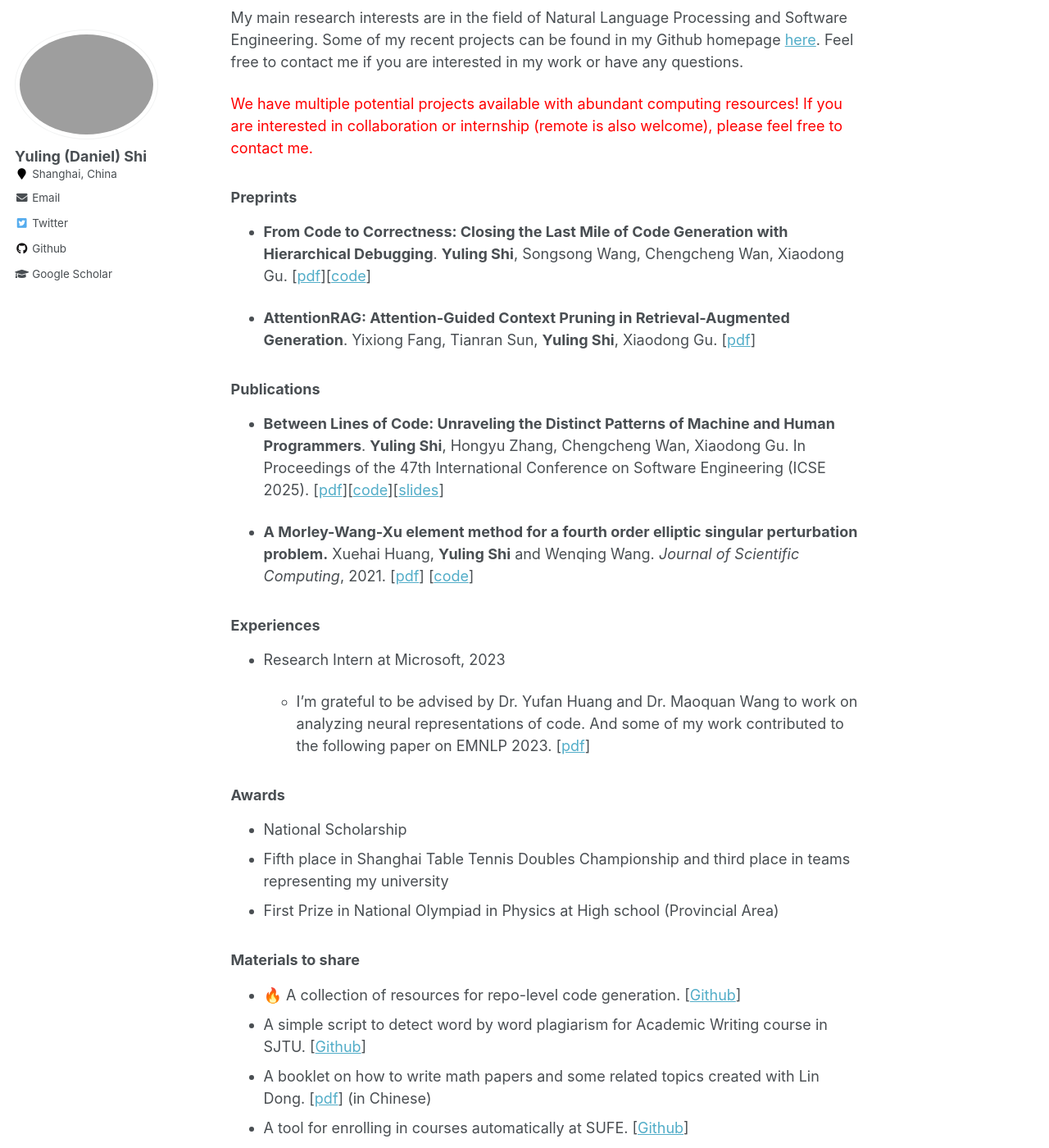
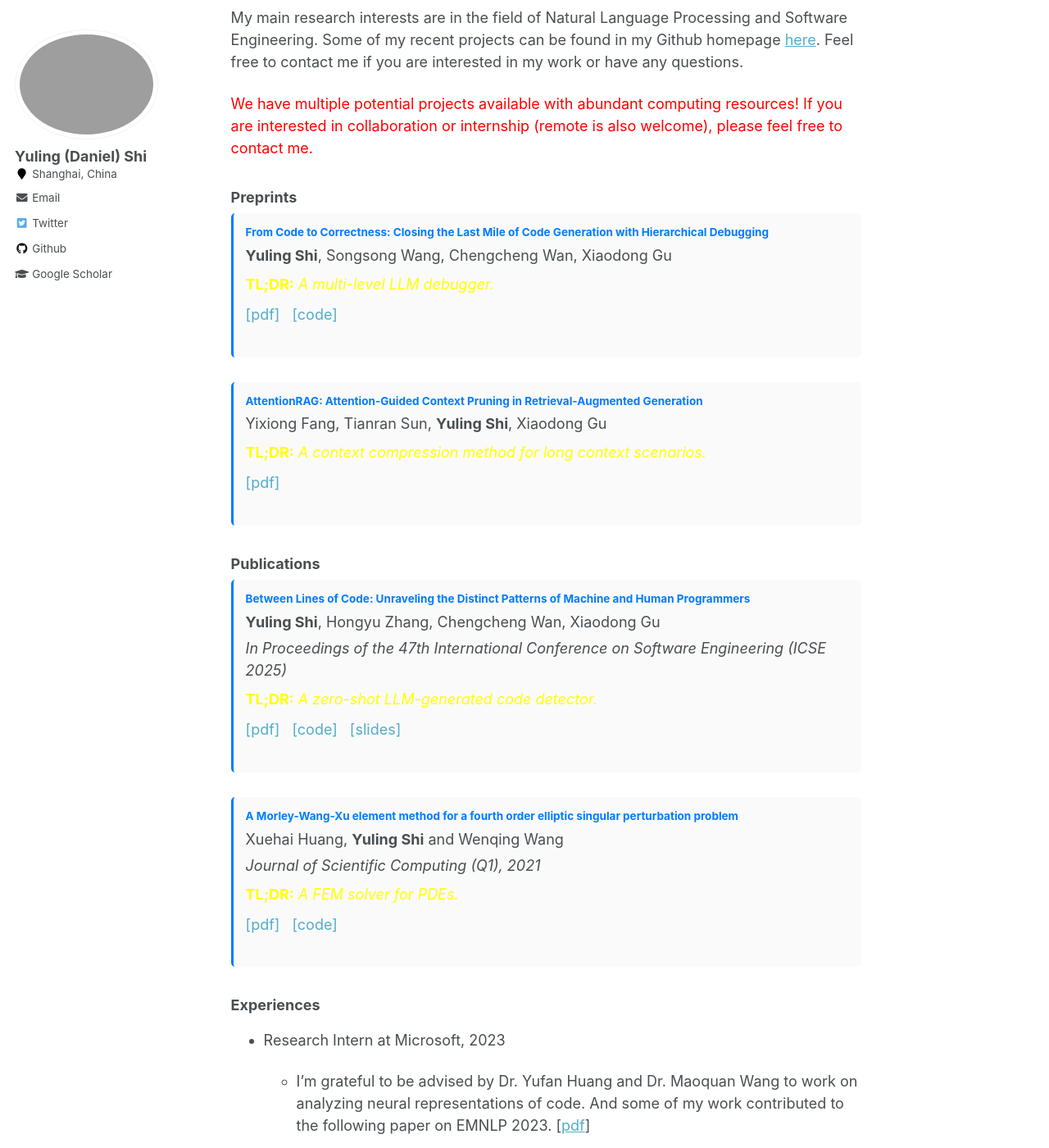
Before and after one commit to YerbaSite/YerbaSite.github.io, a Jekyll site: the page built from _pages/about.md, in a window 1280 px wide and 1400 px high, scrolled down 323 px. Shown: the whole window at 82% size. Built offline with Jekyll 4.4.1, drawn with Linux system fonts in a browser that asks for light colours.

Commit message:
update style

```diff
--- a/_pages/about.md
+++ b/_pages/about.md
@@ -21,21 +21,81 @@ We have multiple potential projects available with abundant computing resources!
 
 ### Preprints
 
-- **From Code to Correctness: Closing the Last Mile of Code Generation with Hierarchical Debugging**. **Yuling Shi**, Songsong Wang, Chengcheng Wan, Xiaodong Gu.
-[[pdf](https://arxiv.org/abs/2410.01215)][[code](https://github.com/YerbaPage/MGDebugger)]
+<div class="paper-item">
+  <h4>From Code to Correctness: Closing the Last Mile of Code Generation with Hierarchical Debugging</h4>
+  <p class="authors"><strong>Yuling Shi</strong>, Songsong Wang, Chengcheng Wan, Xiaodong Gu</p>
+  <p class="description"><span style="color: yellow;"><strong>TL;DR:</strong> <em>A multi-level LLM debugger.</em></span></p>
+  <p class="links">
+    <a href="https://arxiv.org/abs/2410.01215" target="_blank">[pdf]</a>
+    <a href="https://github.com/YerbaPage/MGDebugger" target="_blank">[code]</a>
+  </p>
+</div>
 
-- **AttentionRAG: Attention-Guided Context Pruning in Retrieval-Augmented Generation**. Yixiong Fang, Tianran Sun, **Yuling Shi**, Xiaodong Gu.
-[[pdf](https://arxiv.org/abs/2503.10720)]
+<div class="paper-item">
+  <h4>AttentionRAG: Attention-Guided Context Pruning in Retrieval-Augmented Generation</h4>
+  <p class="authors">Yixiong Fang, Tianran Sun, <strong>Yuling Shi</strong>, Xiaodong Gu</p>
+  <p class="description"><span style="color: yellow;"><strong>TL;DR:</strong> <em>A context compression method for long context scenarios.</em></span></p>
+  <p class="links">
+    <a href="https://arxiv.org/abs/2503.10720" target="_blank">[pdf]</a>
+  </p>
+</div>
 
 ### Publications
 
-- **Between Lines of Code: Unraveling the Distinct Patterns of Machine and Human Programmers**. **Yuling Shi**, Hongyu Zhang, Chengcheng Wan, Xiaodong Gu.
-In Proceedings of the 47th International Conference on Software Engineering (ICSE 2025).
-[[pdf](https://www.computer.org/csdl/proceedings-article/icse/2025/056900a051/215aWoRvPCE)][[code](https://github.com/YerbaPage/DetectCodeGPT)][[slides](https://github.com/YerbaSite/YerbaSite.github.io/blob/master/files/detectcodegpt_slides.pdf)]
+<div class="paper-item">
+  <h4>Between Lines of Code: Unraveling the Distinct Patterns of Machine and Human Programmers</h4>
+  <p class="authors"><strong>Yuling Shi</strong>, Hongyu Zhang, Chengcheng Wan, Xiaodong Gu</p>
+  <p class="venue">In Proceedings of the 47th International Conference on Software Engineering (ICSE 2025)</p>
+  <p class="description"><span style="color: yellow;"><strong>TL;DR:</strong> <em>A zero-shot LLM-generated code detector.</em></span></p>
+  <p class="links">
+    <a href="https://www.computer.org/csdl/proceedings-article/icse/2025/056900a051/215aWoRvPCE" target="_blank">[pdf]</a>
+    <a href="https://github.com/YerbaPage/DetectCodeGPT" target="_blank">[code]</a>
+    <a href="https://github.com/YerbaSite/YerbaSite.github.io/blob/master/files/detectcodegpt_slides.pdf" target="_blank">[slides]</a>
+  </p>
+</div>
 
-- **A Morley-Wang-Xu element method for a fourth order elliptic singular perturbation problem.** Xuehai Huang, **Yuling Shi** and Wenqing Wang.
-*Journal of Scientific Computing*, 2021.
-[[pdf](https://link.springer.com/content/pdf/10.1007/s10915-021-01483-2.pdf)] [[code](https://github.com/YerbaPage/FEM)]
+<div class="paper-item">
+  <h4>A Morley-Wang-Xu element method for a fourth order elliptic singular perturbation problem</h4>
+  <p class="authors">Xuehai Huang, <strong>Yuling Shi</strong> and Wenqing Wang</p>
+  <p class="venue"><em>Journal of Scientific Computing</em> (Q1), 2021</p>
+  <p class="description"><span style="color: yellow;"><strong>TL;DR:</strong> <em>A FEM solver for PDEs.</em></span></p>
+  <p class="links">
+    <a href="https://link.springer.com/content/pdf/10.1007/s10915-021-01483-2.pdf" target="_blank">[pdf]</a>
+    <a href="https://github.com/YerbaPage/FEM" target="_blank">[code]</a>
+  </p>
+</div>
+
+<style>
+.paper-item {
+  margin-bottom: 30px;
+  padding: 15px;
+  border-left: 3px solid #007bff;
+  background-color: rgba(0,0,0,0.02);
+  border-radius: 5px;
+}
+.paper-item h4 {
+  margin-top: 0;
+  color: #007bff;
+}
+.paper-item .authors {
+  margin: 5px 0;
+}
+.paper-item .venue {
+  font-style: italic;
+  margin: 5px 0;
+}
+.paper-item .description {
+  margin: 8px 0;
+  color: #666;
+}
+.paper-item .links {
+  margin-top: 10px;
+}
+.paper-item .links a {
+  margin-right: 10px;
+  text-decoration: none;
+}
+</style>
 
 ### Experiences
 
```
